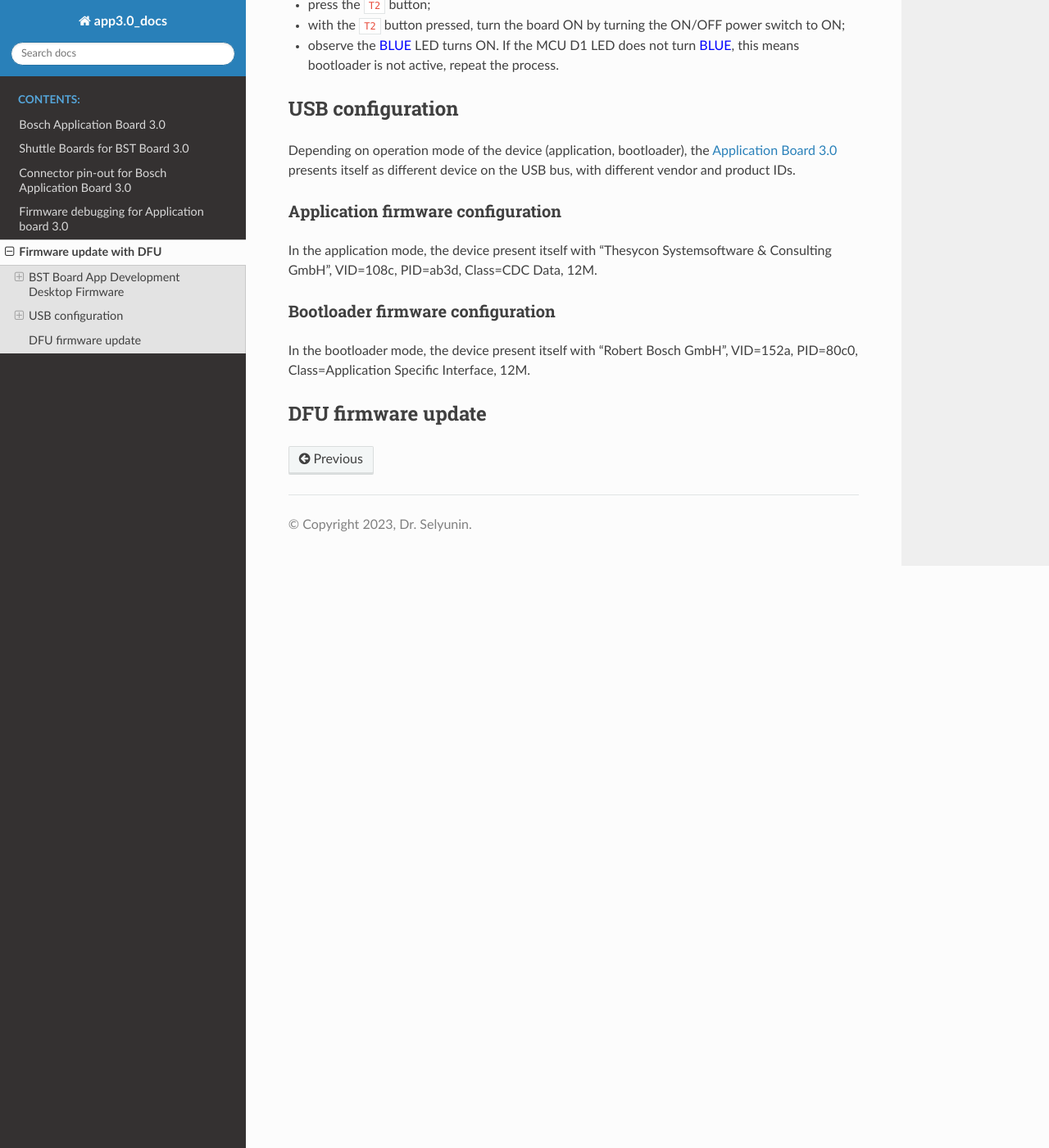
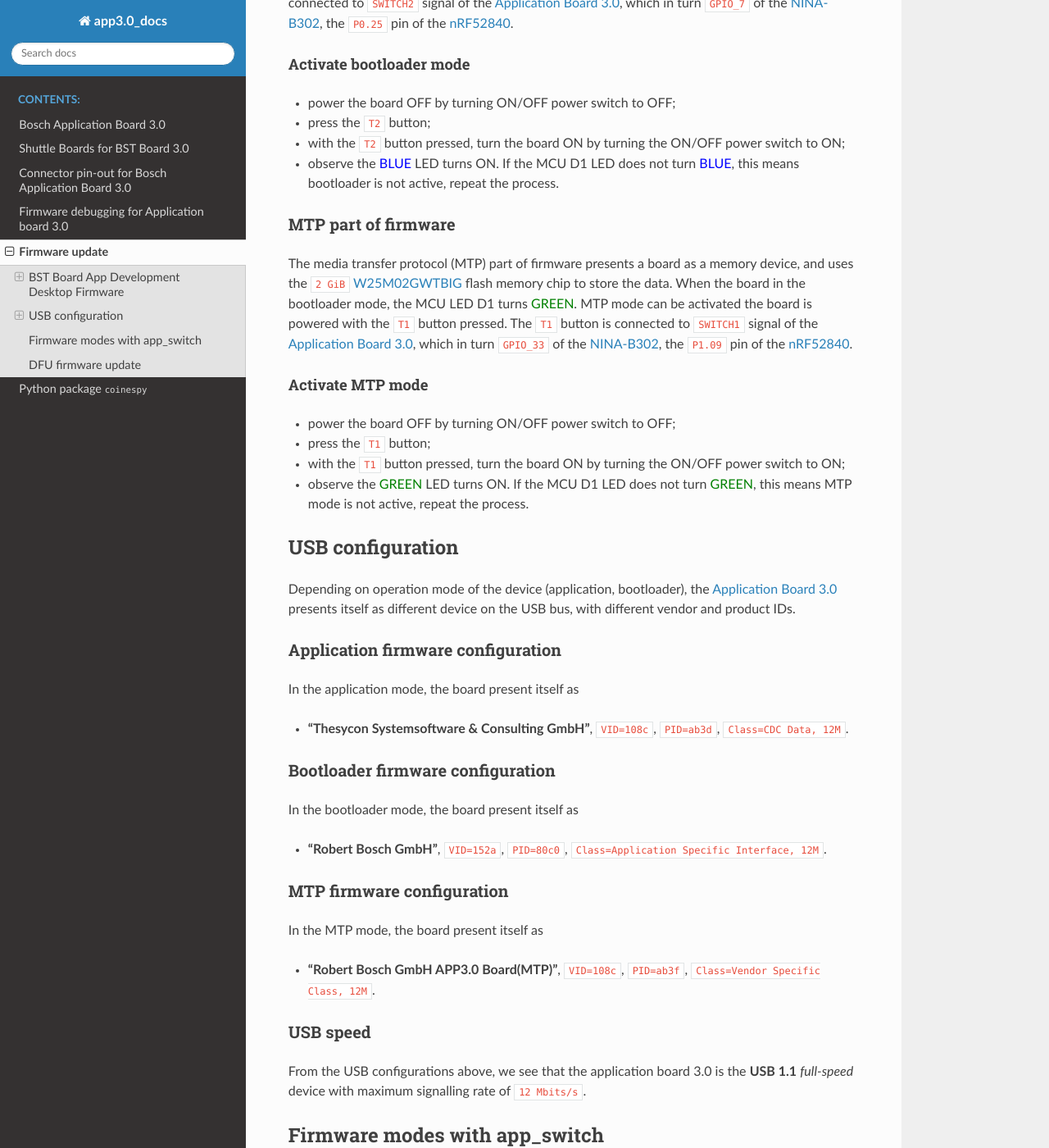
Before and after one commit to selyunin/app3.0_docs, a Sphinx documentation site: the page built from source/firmware_update.rst, in a window 1280 px wide and 1400 px high, scrolled down 1177 px. Shown: the whole window at 82% size. Built offline with Sphinx 7.4.7 and the Read the Docs theme 2.0.0, drawn with Linux system fonts in a browser that asks for light colours; some of the changed text lies outside the part shown.

Commit message:
:memo: updating documentation

```diff
--- a/source/app30_main.rst
+++ b/source/app30_main.rst
@@ -83,9 +83,6 @@ To communicate with the board, one needs to:
 2. use the PC client software to communicate with the board over USB and read the sensor data
 3. use Android app to access the board data over Bluetooth
 
-
-
-
 ~~~~~~~~~~~~~~~~~~~~~~
 Sensor communication
 ~~~~~~~~~~~~~~~~~~~~~~
@@ -97,9 +94,6 @@ One can conceptually split the communication with a digital sensor (e.g. IMU) in
 * measurement phase, where a sensor provides a digital representation (bit-vector) of a measured physical value.
   Physical value of interest (e.g. angular velocity in degrees per second) can be obtained
   from a bit-vector using a known conversion formula.
-
-
-
 
 
 
--- a/source/firmware_update.rst
+++ b/source/firmware_update.rst
@@ -1,4 +1,4 @@
-Firmware update with DFU
+Firmware update
 ###################################################
 
 .. contents:: Table of Contents
@@ -11,13 +11,14 @@ BST Board App Development Desktop Firmware
 
 The application board 3.0 can be programmed with different firmware.
 The default firmware programmed to the application board 3.0
-is intended to be used with the "Development Desktop V2.0"
+is intended to be used with the "`Development Desktop V2.0`_"
 Windows desktop software provided by Bosch Sensortec.
 
-The default firmware consists of two parts:
+The default firmware consists of three parts:
 
 1. the application part and
-2. the bootloader part.
+2. the bootloader part,
+3. the MTP (media transfer protocol) part
 
 .. role:: red
 
@@ -51,6 +52,28 @@ Activate bootloader mode
 * observe the :blue:`BLUE` LED turns ON. If the MCU D1 LED does not turn :blue:`BLUE`, this means bootloader
   is not active, repeat the process.
 
+MTP part of firmware
+--------------------------------------
+
+The media transfer protocol (MTP) part of firmware presents a board as a memory device,
+and uses the ``2 GiB`` W25M02GWTBIG_ flash memory chip to store the data.
+When the board in the bootloader mode, the MCU LED D1 turns :green:`GREEN`.
+MTP mode can be activated the board is powered with the ``T1`` button pressed.
+The ``T1`` button is connected to ``SWITCH1`` signal of the `Application Board 3.0`_, which in turn ``GPIO_33`` of the
+`NINA-B302`_, the ``P1.09`` pin of the `nRF52840`_.
+
+Activate MTP mode
+^^^^^^^^^^^^^^^^^^^^^^^^^^^^
+
+* power the board OFF by turning ON/OFF power switch to OFF;
+
+* press the ``T1`` button;
+
+* with the ``T1`` button pressed, turn the board ON by turning the ON/OFF power switch to ON;
+
+* observe the :green:`GREEN` LED turns ON. If the MCU D1 LED does not turn :green:`GREEN`, this means MTP mode
+  is not active, repeat the process.
+
 
 USB configuration
 ====================================
@@ -61,21 +84,72 @@ as different device on the USB bus, with different vendor and product IDs.
 Application firmware configuration
 --------------------------------------
 
-In the application mode, the device present itself with "Thesycon Systemsoftware & Consulting GmbH",
-VID=108c, PID=ab3d, Class=CDC Data, 12M.
+In the application mode, the board present itself as
+
+* **"Thesycon Systemsoftware & Consulting GmbH"**, ``VID=108c``, ``PID=ab3d``, ``Class=CDC Data, 12M``.
 
 
 Bootloader firmware configuration
 --------------------------------------
 
-In the bootloader mode, the device present itself with "Robert Bosch GmbH",
-VID=152a, PID=80c0, Class=Application Specific Interface, 12M.
+In the bootloader mode, the board present itself as
+
+* **"Robert Bosch GmbH"**, ``VID=152a``, ``PID=80c0``, ``Class=Application Specific Interface, 12M``.
+
+
+MTP firmware configuration
+--------------------------------------
+
+In the MTP mode, the board present itself as
+
+* **"Robert Bosch GmbH APP3.0 Board(MTP)"**, ``VID=108c``, ``PID=ab3f``, ``Class=Vendor Specific Class, 12M``.
+
+USB speed
+--------------------------
+
+From the USB configurations above, we see that the application board 3.0
+is the **USB 1.1** *full-speed* device with maximum signalling rate of ``12 Mbits/s``.
+
+
+Firmware modes with app_switch
+================================
+
+The ``app_switch`` tool is a part of the COINES software package.
+The ``app_switch`` can be used to change the firmware mode from application mode
+to either bootloader or from application to MTP mode.
+
+
+Change the mode from application to bootloader:
+
+.. code-block:: bash
+
+   ./app_switch usb_dfu_bl
+
+alternatively:
+
+.. code-block:: bash
+
+   ./app_switch 0x0
+
+
+Change the firmware from application to MTP:
+
+
+.. code-block:: bash
+
+   ./app_switch usb_mtp
+
+alternatively:
+
+.. code-block:: bash
+
+   ./app_switch 0x28000
 
 
 DFU firmware update
 ====================================
 
-
+`Device Firmware Upgrade`_ (DFU) is a `USB specification`_
 
 
 .. _NINA-B302: https://www.u-blox.com/en/product/nina-b30-series-open-cpu-0
@@ -83,3 +157,13 @@ DFU firmware update
 .. _Application Board 3.0: https://www.bosch-sensortec.com/software-tools/tools/application-board-3-0/
 
 .. _nRF52840: https://www.nordicsemi.com/Products/nRF52840
+
+.. _Device Firmware Upgrade: https://en.wikipedia.org/wiki/USB#Device_Firmware_Upgrade_mechanism
+
+.. _USB specification: https://www.usb.org/sites/default/files/DFU_1.1.pdf
+
+.. _dfu-util page: https://dfu-util.sourceforge.net/
+
+.. _Development Desktop V2.0: https://www.bosch-sensortec.com/software-tools/tools/development-desktop-software/
+
+.. _W25M02GWTBIG: https://www.winbond.com/resource-files/w25m02gw%20revd%20012219.pdf
--- a/source/index.rst
+++ b/source/index.rst
@@ -13,6 +13,6 @@ to get started with the `Bosch Sensortec Application Board 3.0`_.
     app30_connectors
     app30_debugging
     firmware_update
-
+    app30_coinespy
 
 .. _Bosch Sensortec Application Board 3.0: https://www.bosch-sensortec.com/software-tools/tools/application-board-3-0/
```
Also changed, not shown: other parts of source/firmware_update.rst (+2 -2 lines), README.md (+1 -1 lines), source/app30_coinespy.rst (added, +88 -0 lines), source/app30_shuttle_boards.rst (+41 -0 lines).
